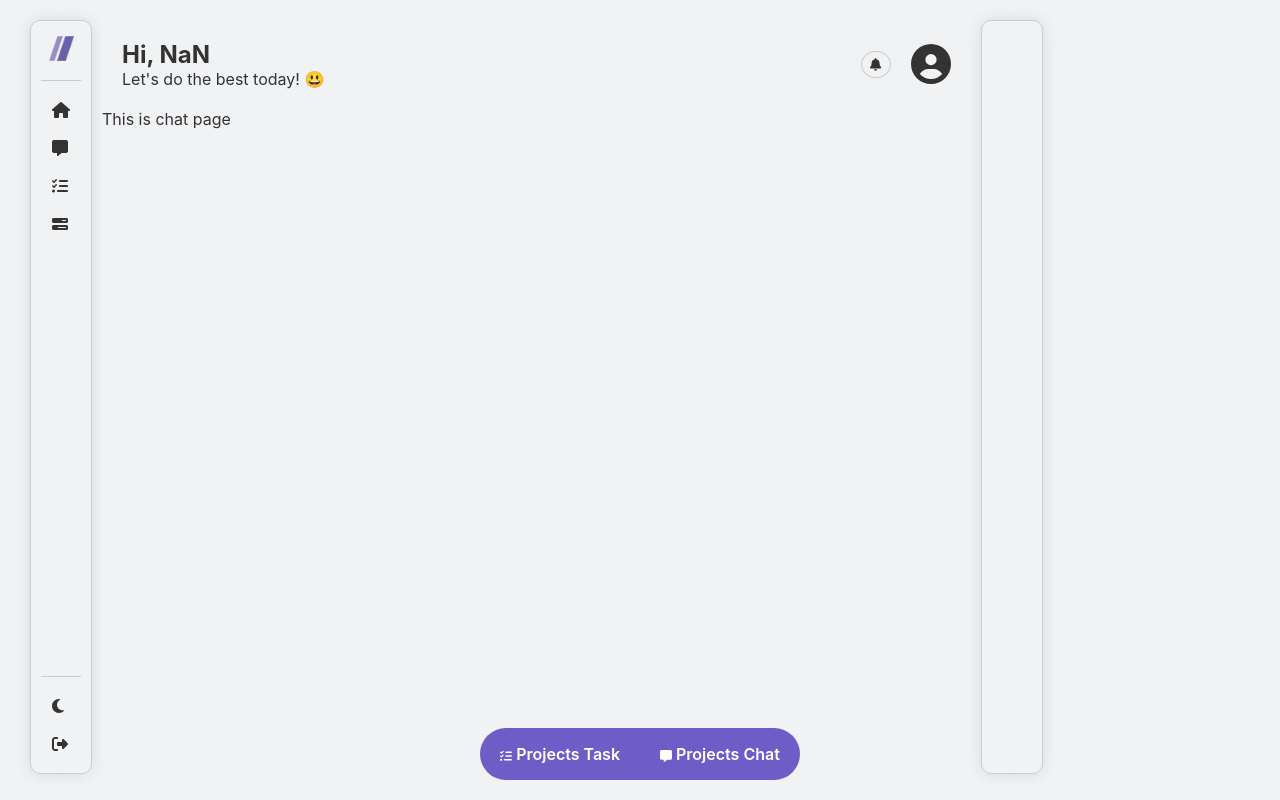
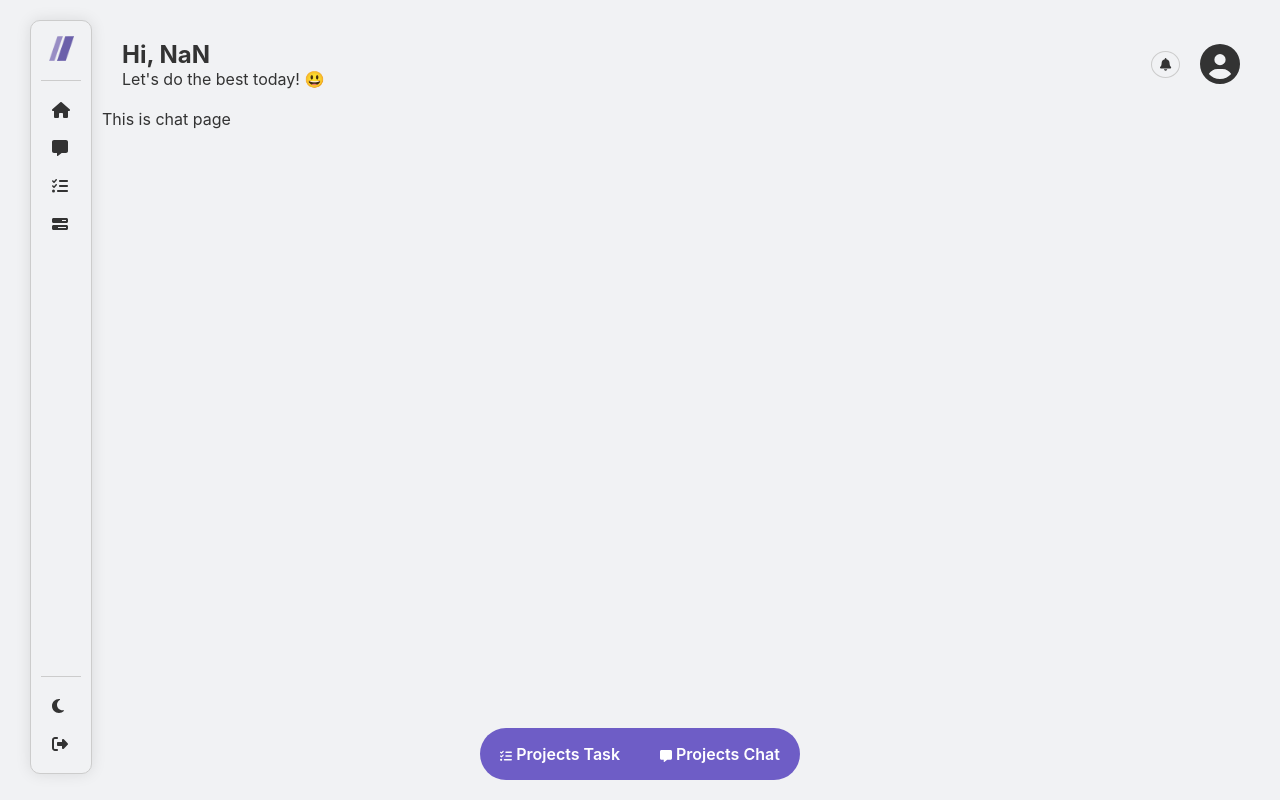
Before and after one commit to KashafDawood/Ticklist-react, a React (Create React App) app: page /chat in a window 1280 px wide. Built offline with nearby package versions, Linux system fonts and the light colour scheme; no server answers; sample sign-in values are in the browser's storage.

Commit message:
remove sidebar from private layout

```diff
--- a/src/components/PrivateLayout/index.js
+++ b/src/components/PrivateLayout/index.js
@@ -11,13 +11,8 @@ const PrivateLayout = ({ children }) => {
         <UserProfile />
         <div className="main-content">{children}</div>
       </div>
-      <Sidebar />
     </div>
   );
 };
 
 export default PrivateLayout;
-
-export const Sidebar = ({ children }) => {
-  return <div className="sidebar">{children}</div>;
-};
--- a/src/components/PrivateLayout/style.css
+++ b/src/components/PrivateLayout/style.css
@@ -1,5 +1,5 @@
 .privateLayout-container {
   display: grid;
-  grid-template-columns: 0.1fr 6fr 2fr;
+  grid-template-columns: 0.1fr 6fr;
   margin: 20px;
 }
```
